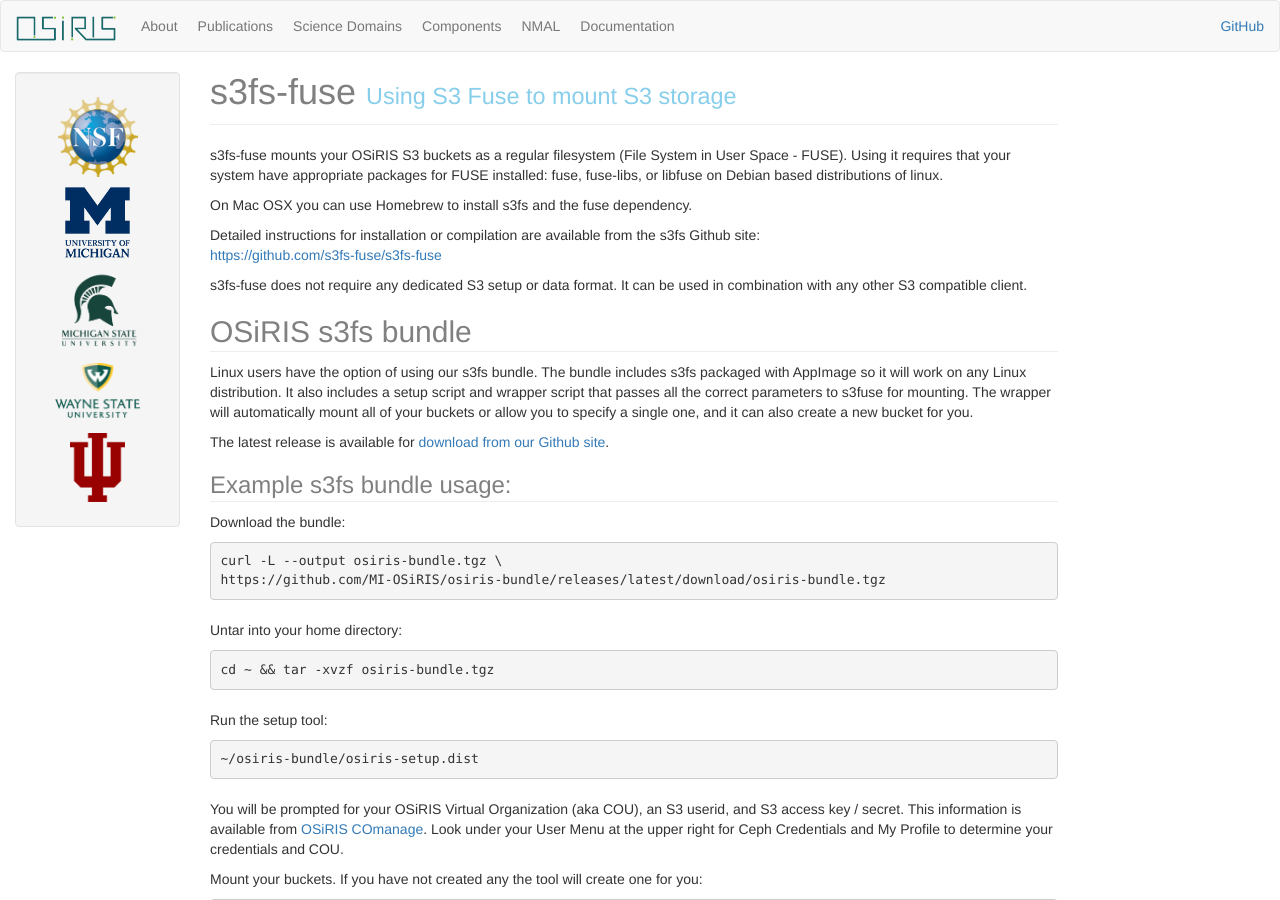
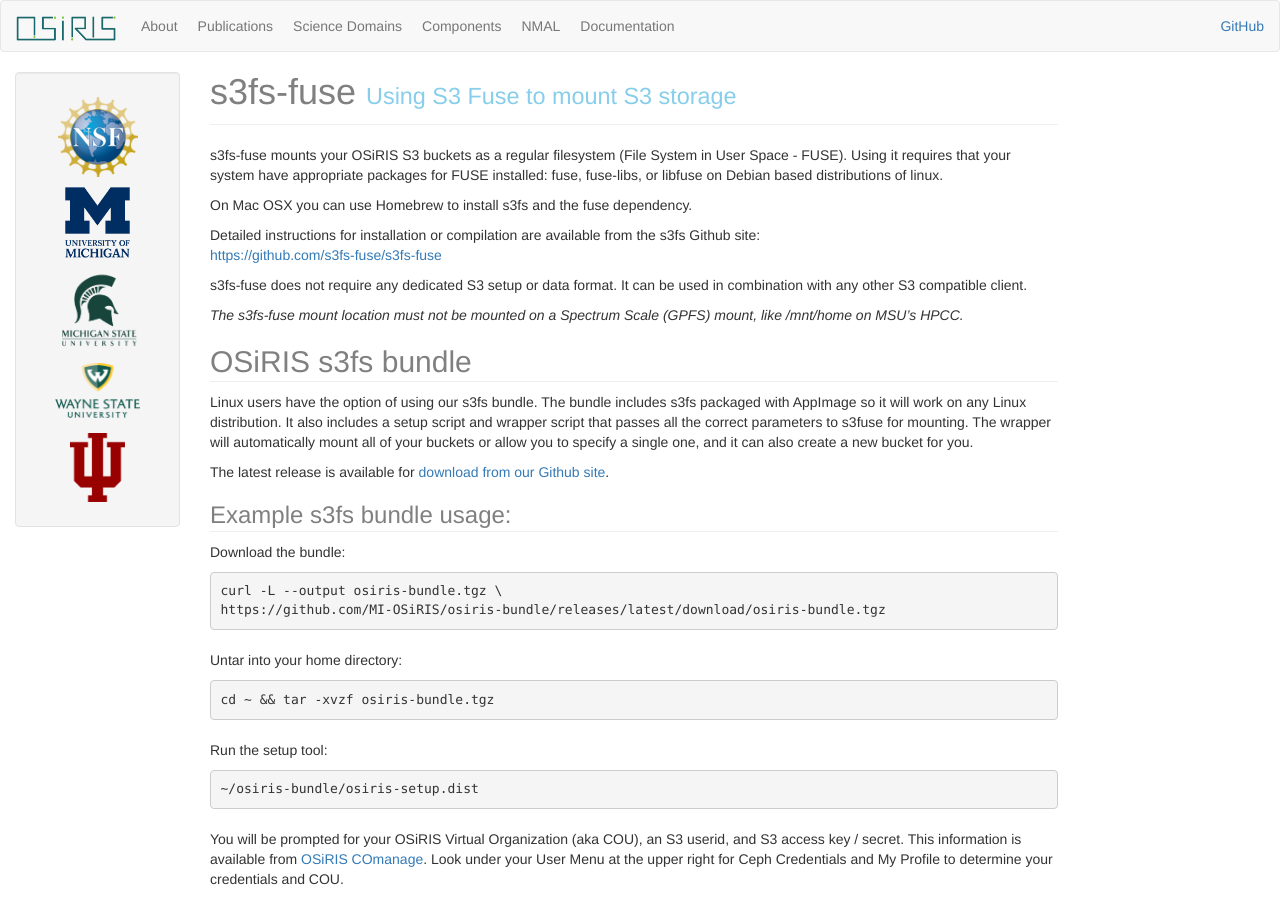
Before and after one commit to MI-OSiRIS/mi-osiris.github.io, a Jekyll site: the page built from documentation/s3fuse.md, in a window 1280 px wide and 900 px high. Built offline with Jekyll 4.4.1, drawn with Linux system fonts in a browser that asks for light colours.

Commit message:
Update s3fuse.md

```diff
--- a/documentation/s3fuse.md
+++ b/documentation/s3fuse.md
@@ -14,6 +14,8 @@
 <a href="https://github.com/s3fs-fuse/s3fs-fuse">https://github.com/s3fs-fuse/s3fs-fuse</a>
 
 s3fs-fuse does not require any dedicated S3 setup or data format.  It can be used in combination with any other S3 compatible client.
+
+*The s3fs-fuse mount location must not be mounted on a Spectrum Scale (GPFS) mount, like /mnt/home on MSU's HPCC.*
 
 <h2>OSiRIS s3fs bundle</h2>
 
```
